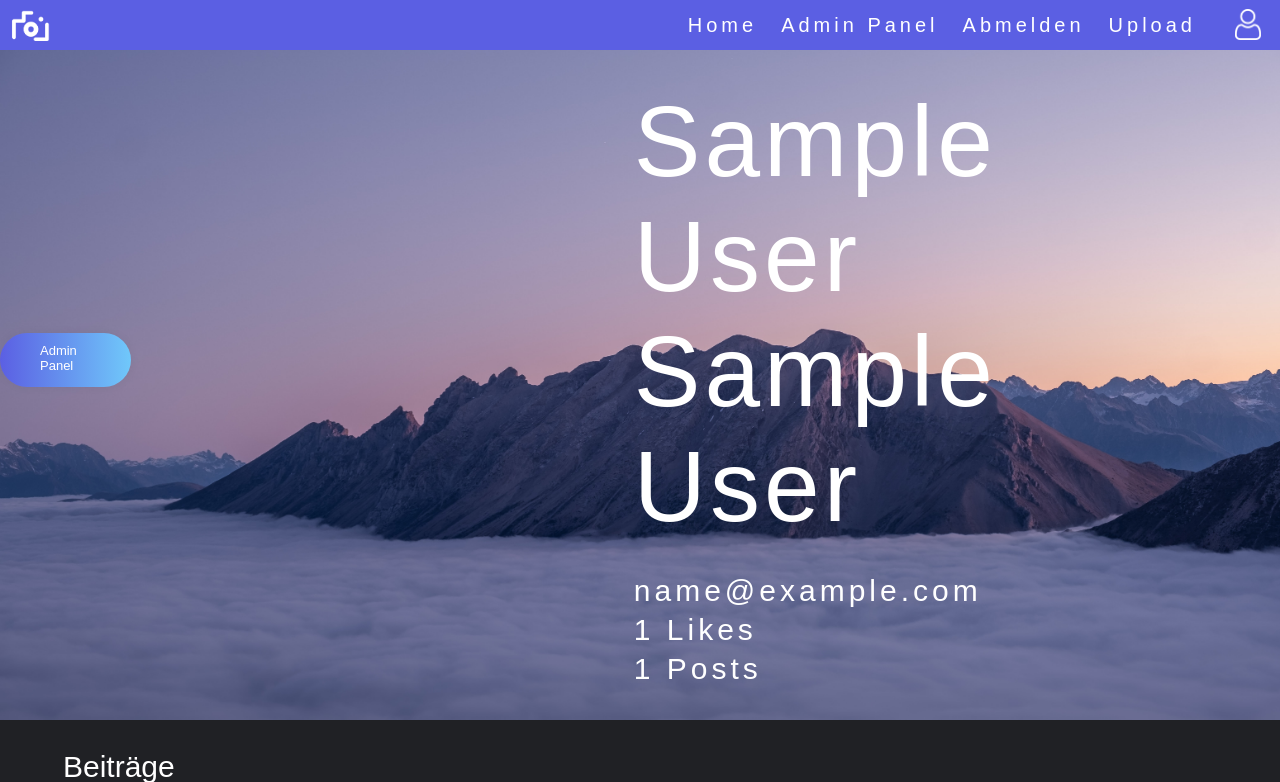
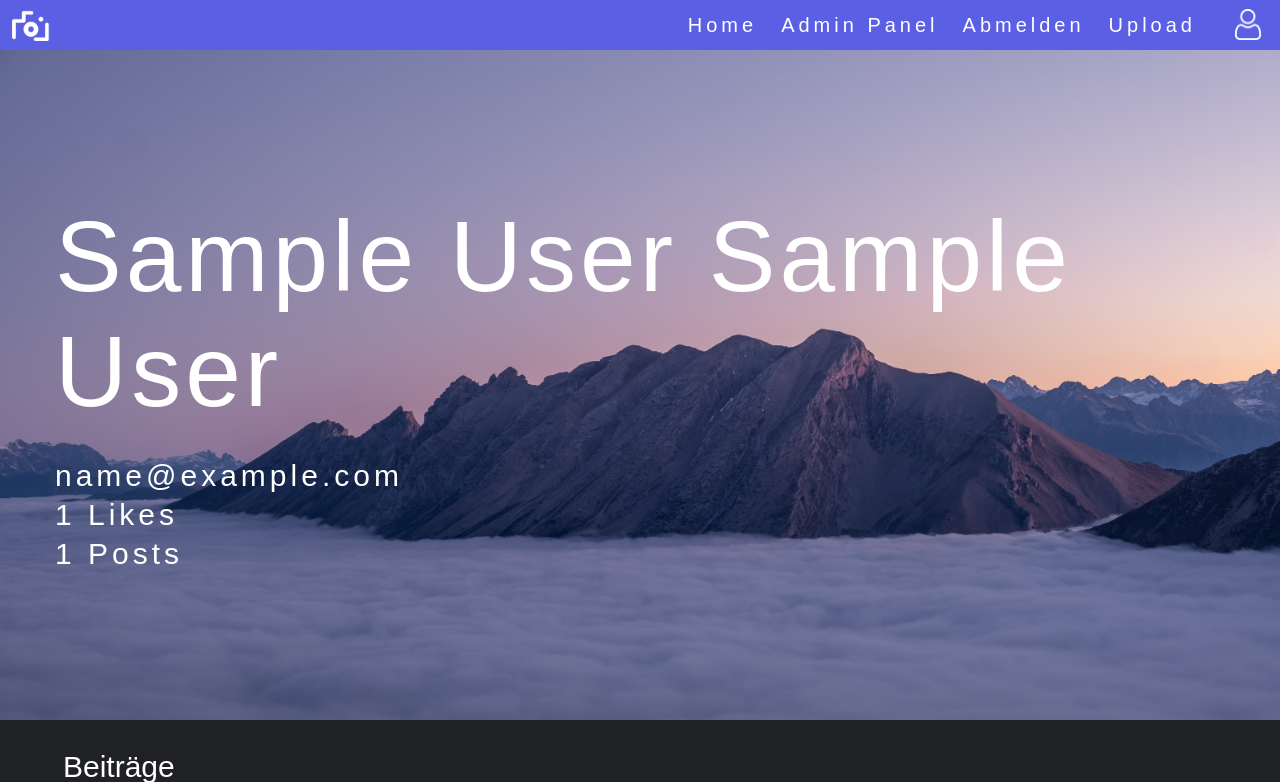
Before and after one commit to school-archive/2020-21-ITP-BestPicture, a PHP site: page /Schule/profil/profil.php in a window 1280 px wide. Shown: the top 782 px of the page. Run offline with PHP 8.4, Linux system fonts and the light colour scheme; the visitor is signed in with stand-in values (Sample User, id 1); tables that the repository leaves empty hold one stand-in row (values such as "Sample post"); grey boxes marked "Sample" are stand-in pictures.

Commit message:
admin panel

```diff
--- a/profil/profil.php
+++ b/profil/profil.php
@@ -48,11 +48,6 @@ $posts = get_count_photos_of_user($userid);
 </header>
 <main>
     <div class="text content-area">
-        <?php
-        if (get_signed_in_user()['is_admin'] == 1) {
-            echo '<a href="../admin%20panel.html" class="submit" id="submit">Admin Panel</a>';
-        }
-        ?>
         <article class="wrapper profil">
             <!--<img class="bo boimg-1" src="../assets/images/Logo_light.jpg" alt="placehold">-->
             <div class="text">
```
